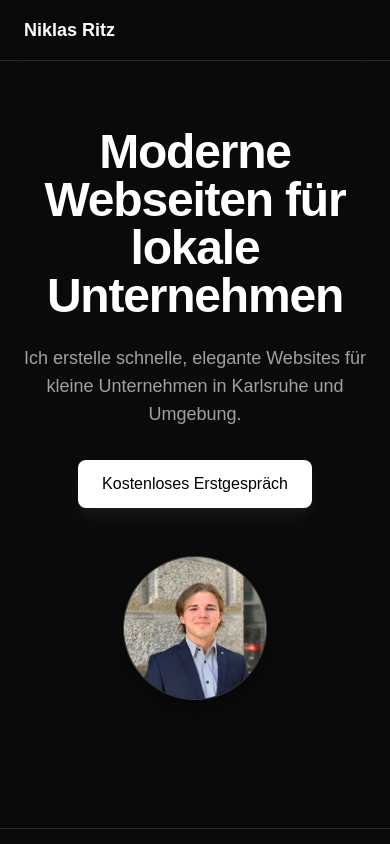
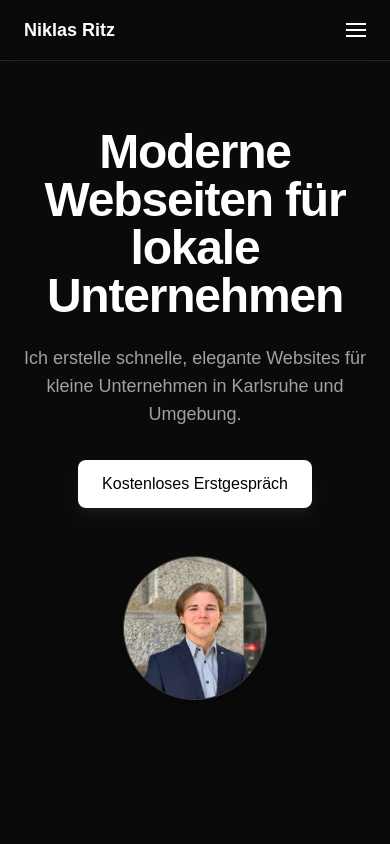
Before and after one commit to niklasritzbusiness-creator/niklasritz-website, a Next.js app: page / in a window 390 px wide. Shown: the top 844 px of the page. Built offline with nearby package versions, Linux system fonts and the light colour scheme.

Commit message:
Update Mobile Menu and Page

```diff
--- a/app/components/Navbar.tsx
+++ b/app/components/Navbar.tsx
@@ -1,28 +1,53 @@
+"use client"
+
+import { useState } from "react"
+
 export default function Navbar() {
+  const [open, setOpen] = useState(false)
+
   return (
     <header className="fixed top-0 left-0 w-full bg-neutral-950/70 backdrop-blur-md border-b border-neutral-800 z-50">
       <div className="max-w-6xl mx-auto px-6 py-4 flex justify-between items-center">
 
+        {/* Logo */}
         <div className="font-semibold text-lg">
           Niklas Ritz
         </div>
 
+        {/* Desktop Nav */}
         <nav className="hidden md:flex gap-8 text-sm text-neutral-400">
-          <a href="#leistungen" className="hover:text-white transition">
-            Leistungen
-          </a>
-          <a href="#ablauf" className="hover:text-white transition">
-            Ablauf
-          </a>
-          <a href="#angebot" className="hover:text-white transition">
-            Angebot
-          </a>
-          <a href="#kontakt" className="hover:text-white transition">
-            Kontakt
-          </a>
+          <a href="#leistungen">Leistungen</a>
+          <a href="#ablauf">Ablauf</a>
+          <a href="#angebot">Angebot</a>
+          <a href="#kontakt">Kontakt</a>
         </nav>
 
+        {/* Mobile Button */}
+        <button
+          onClick={() => setOpen(!open)}
+          className="md:hidden text-white text-xl"
+        >
+          <div className="flex flex-col gap-1">
+            <span className="w-5 h-[2px] bg-white"></span>
+            <span className="w-5 h-[2px] bg-white"></span>
+            <span className="w-5 h-[2px] bg-white"></span>
+          </div>
+        </button>
       </div>
+
+      {/* Mobile Menu */}
+      {open && (
+        <div className="md:hidden bg-neutral-900 border-t border-neutral-800 px-6 py-6 space-y-4 text-center animate-fadeIn">
+          <a href="#leistungen" onClick={() => setOpen(false)}>Leistungen</a>
+          <br />
+          <a href="#ablauf" onClick={() => setOpen(false)}>Ablauf</a>
+          <br />
+          <a href="#angebot" onClick={() => setOpen(false)}>Angebot</a>
+          <br />
+          <a href="#kontakt" onClick={() => setOpen(false)}>Kontakt</a>
+        </div>
+      )}
+
     </header>
   )
 }
--- a/app/page.tsx
+++ b/app/page.tsx
@@ -12,15 +12,15 @@ export default function Home() {
     <main className="bg-neutral-950 text-white min-h-screen">
       <Navbar />
       <Hero />
-      <div className="h-px bg-neutral-800 max-w-6xl mx-auto"></div>
+
       <Benefits />
-      <div className="h-px bg-neutral-800 max-w-6xl mx-auto"></div>
+
       <Process />
-      <div className="h-px bg-neutral-800 max-w-6xl mx-auto"></div>
+
       <Offer />
-      <div className="h-px bg-neutral-800 max-w-6xl mx-auto"></div>
+
       <Contact />
-      <div className="h-px bg-neutral-800 max-w-6xl mx-auto"></div>
+
       <Footer />
     </main>
   )
```
